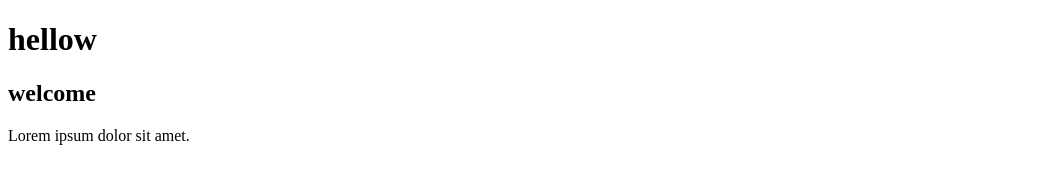
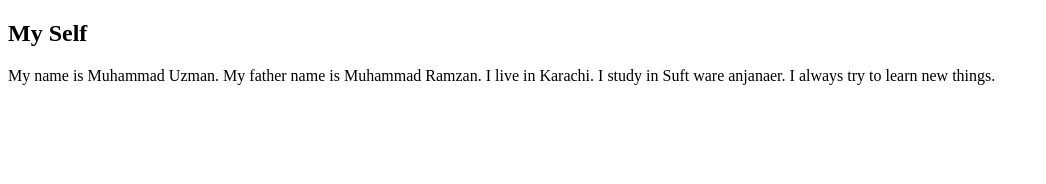
Before and after one commit to Muhammad-U-zman/kitzone, a plain HTML site: page index.html in a window 1280 px wide. Shown: the whole page, without its empty margins (0-1046 px from the left). Drawn offline with Linux system fonts and the light colour scheme.

Commit message:
uptate code

```diff
--- a/index.html
+++ b/index.html
@@ -6,9 +6,10 @@
     <title>Document</title>
 </head>
 <body>
+        <h2>My Self</h2>
+    <P>My name is Muhammad Uzman. My father name is Muhammad Ramzan. I live in Karachi. I study in
+        Suft ware anjanaer. I always try to learn new things.
+    </P>
 
-    <h1>hellow</h1>
-    <h2>welcome</h2>
-    <p>Lorem ipsum dolor sit amet.</p>
 </body>
 </html>
```
